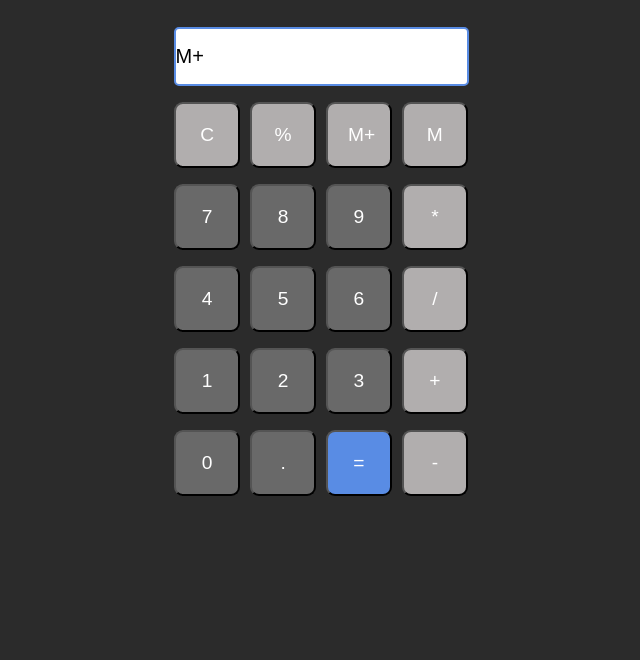
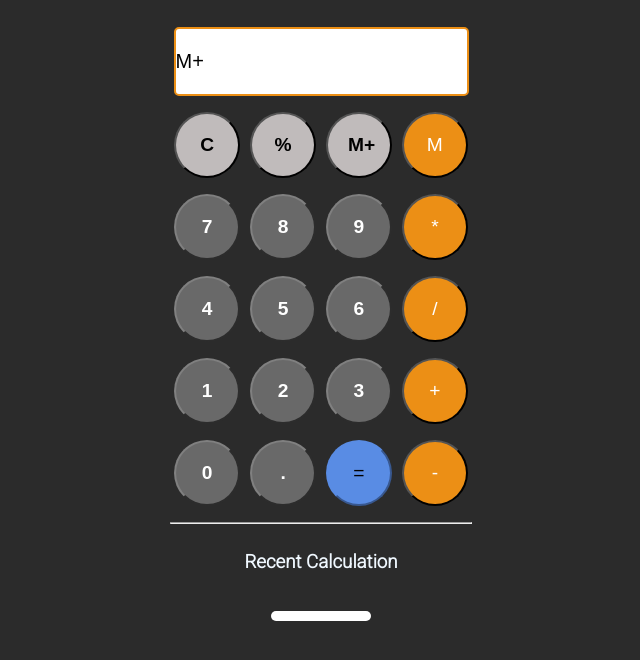
Before and after one commit to UniqueAR21/Interactive-Calculator, a plain HTML site: page index.html in a window 1280 px wide. Both pictures are taken after a click on the button "M+". Shown: the part 62-722 px from the top of the page, without its empty margins (327-967 px from the left). Drawn offline with Linux system fonts and the light colour scheme.

Commit message:
major update

```diff
--- a/index.html
+++ b/index.html
@@ -1,9 +1,8 @@
 <!DOCTYPE html>
 <html>
-
   <head>
-  <meta charset="utf-8">
-  <meta name="viewport" content="width=device-width">
+    <meta charset="utf-8" />
+    <meta name="viewport" content="width=device-width" />
     <title>Calculate me! - A calculator made my me</title>
     <link href="style.css" rel="stylesheet" type="text/css" />
     <link href="utils.css" rel="stylesheet" type="text/css" />
@@ -11,9 +10,11 @@
 
   <body class="bg-red">
     <h1 class="text-center">Welcome to Calculator !</h1>
+
+    <div class="container"></div>
     <div class="container flex flex-col items-center mx-auto m-w-20">
       <div class="row">
-      <input class="input" type="text"/>
+        <input class="input" type="text" />
       </div>
       <div class="row">
         <button class="button C">C</button>
@@ -45,8 +46,11 @@
         <button class="button equalTo">=</button>
         <button class="button minus">-</button>
       </div>
+
+      <hr style="width: 300px" />
+      <h3 style="color: aliceblue">Recent Calculation</h3>
+      <div id="history" class="history"></div>
     </div>
     <script src="script.js"></script>
   </body>
-
 </html>
--- a/script.js
+++ b/script.js
@@ -1,20 +1,43 @@
-// Todo: Make M+ M- and MC functional
 let string = "";
-let buttons = document.querySelectorAll('.button');
-Array.from(buttons).forEach((button)=>{
-  button.addEventListener('click', (e)=>{
-    if(e.target.innerHTML == '='){
-      string = eval(string);
-      document.querySelector('input').value = string;
+let buttons = document.querySelectorAll(".button");
+let history = []; // To store recent calculations
+
+Array.from(buttons).forEach((button) => {
+  button.addEventListener("click", (e) => {
+    if (e.target.innerHTML == "=") {
+      try {
+        string = eval(string);
+        document.querySelector("input").value = string;
+        history.push(string); // Add the result to the history
+        updateHistory();
+      } catch {
+        document.querySelector("input").value = "Error";
+      }
+    } else if (e.target.innerHTML == "C") {
+      string = "";
+      document.querySelector("input").value = string;
+    } else {
+      console.log(e.target);
+      string = string + e.target.innerHTML;
+      document.querySelector("input").value = string;
     }
-    else if(e.target.innerHTML == 'C'){
-      string = ""
-      document.querySelector('input').value = string;
-    }
-    else{
-    console.log(e.target)
-    string = string + e.target.innerHTML;
-    document.querySelector('input').value = string;
-      }
-  })
-})
+  });
+});
+
+function updateHistory() {
+  let historyElement = document.querySelector("#history");
+  if (!historyElement) {
+    historyElement = document.createElement("div");
+    historyElement.id = "history";
+    document.body.appendChild(historyElement);
+  }
+  historyElement.innerHTML = "";
+  history
+    .slice(-5)
+    .reverse()
+    .forEach((calculation) => {
+      let p = document.createElement("p");
+      p.innerText = calculation;
+      historyElement.appendChild(p);
+    });
+}
--- a/style.css
+++ b/style.css
@@ -1,43 +1,75 @@
-@import url('https://fonts.googleapis.com/css2?family=Roboto:wght@300&family=Ubuntu:wght@300&display=swap');
-html, body {
+@import url("https://fonts.googleapis.com/css2?family=Roboto:wght@300&family=Ubuntu:wght@300&display=swap");
+html,
+body {
   height: 100%;
   width: 100%;
-  font-family: 'Roboto', sans-serif;
+  font-family: "Roboto", sans-serif;
 }
 
-.button{
+.button {
   width: 66px;
   padding: 20px;
   margin: 0 3px;
   /* border: 2px solid black; */
-  border-radius: 9px;
+  border-radius: 50px;
   cursor: pointer;
   font-size: larger;
 }
 
-.row{
+.row {
   margin: 8px 0;
 }
-.row input{
+.row input {
   width: 291px;
   height: 35px;
   font-size: 20px;
-    margin: 0;
-    padding: 10px 0px;
-    border: 2px solid rgb(89, 140, 228);
-    border-radius: 5px;
+  margin: 0;
+  padding: 15px 0px;
+  border: 2px solid rgb(236, 143, 21);
+  border-radius: 5px;
 }
 
-.equalTo{
+.equalTo {
   background-color: rgb(89, 140, 228);
+  border-color: rgb(89, 140, 228);
 }
 
-.C, .modulo, .mPlus, .m, .multiply, .divide, .plus, .minus{
-  background-color: rgb(177, 174, 174);
+.m,
+.multiply,
+.divide,
+.plus,
+.minus {
+  background-color: rgb(236, 143, 21);
+  color: #ffffff;
 }
-.button{
-  color: #fff;
+
+.dark {
+  background-color: white;
+  color: #ffffff;
+  font-weight: 550;
 }
-.dark{
+
+.C,
+.modulo,
+.mPlus {
+  background-color: rgb(192, 187, 187);
+  color: #000000;
+  font-weight: 550;
+}
+
+.dark {
   background-color: dimgrey;
+  border-color: gray;
 }
+
+.history {
+  margin-top: 20px;
+  padding: 10px 100px 0px 0px;
+  background-color: #fff;
+  color: #000;
+  border-radius: 5px;
+}
+
+.history p {
+  margin: 5px 5px 6px;
+}
```
Lines whose indentation alone changed are shown as unchanged.
